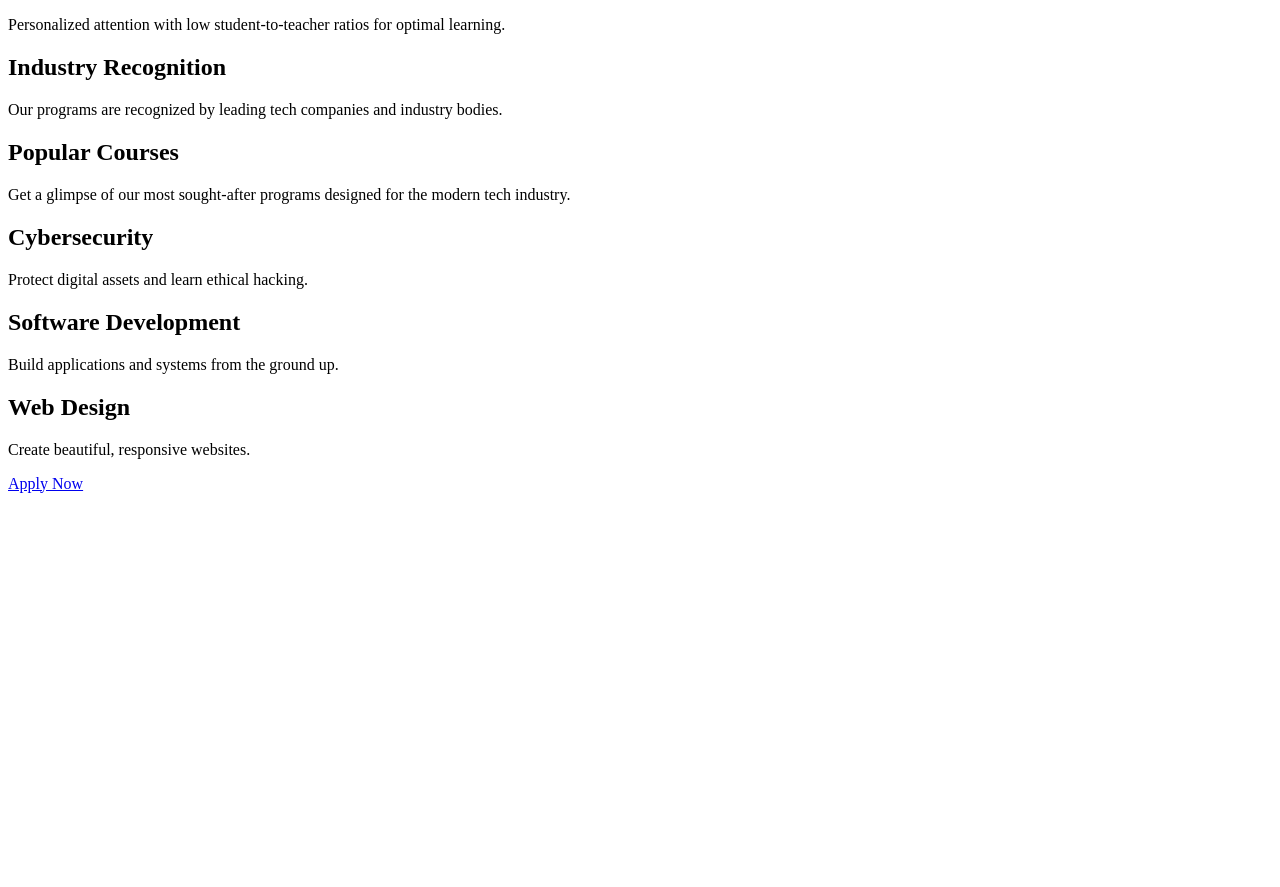
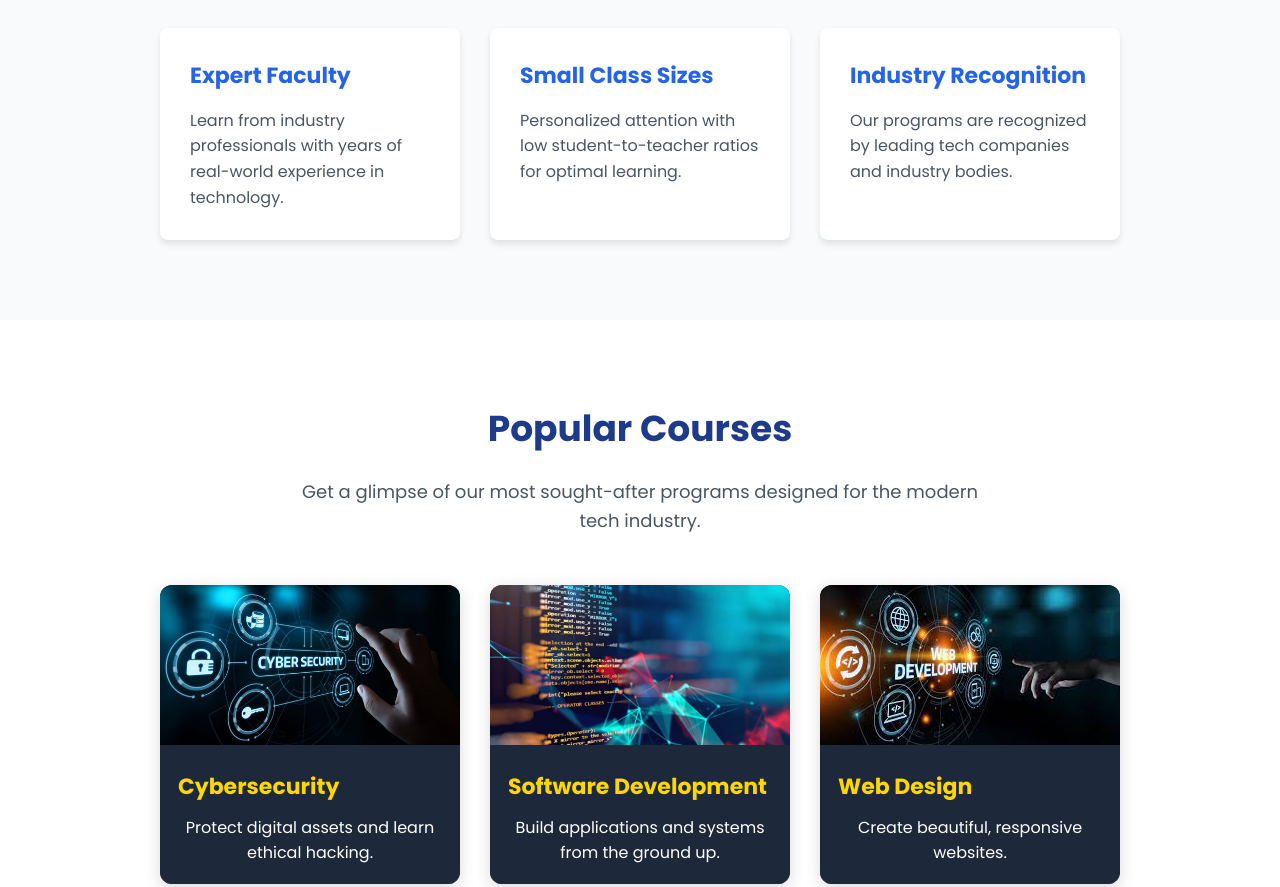
Before and after one commit to riccothebeast/Ispycollege, a plain HTML site: page aboutUs.html in a window 1280 px wide. Shown: the part 316-1203 px from the top of the page. Before the commit the page ends 817 px from the top, so only its background shows below. Drawn offline with Linux system fonts and the light colour scheme; the site is published under a folder, as on GitHub Pages, so addresses that start at the root find nothing.

Commit message:
new changes

```diff
--- a/aboutUs.html
+++ b/aboutUs.html
@@ -4,7 +4,7 @@
     <meta charset="UTF-8">
     <meta name="viewport" content="width=device-width, initial-scale=1.0">
     <title>About Us - TechCollege</title>
-    <link rel="stylesheet" href="/css/style.css">
+    <link rel="stylesheet" href="css/style.css">
     <link href="https://fonts.googleapis.com/css2?family=Poppins:wght@300;400;600;700&display=swap" rel="stylesheet">
 </head>
 <body>
--- a/css/style.css
+++ b/css/style.css
@@ -88,7 +88,7 @@ nav ul li a:hover {
 /* Hero Section Styles */
 .hero {
     padding: 80px 0;
-    background-image: url('/images/background1.jpg'); /* Update with your image path */
+    background-image: url('../images/background1.jpg'); /* Update with your image path */
     background-size: cover;
     background-position: center;
     background-repeat: no-repeat;
@@ -214,13 +214,13 @@ nav ul li a:hover {
 
 /* Specific Images */
 .course-item.cybersecurity .course-image {
-    background-image: url('/images/background2.jpg'); /* Update path as needed */
+    background-image: url('../images/background2.jpg'); /* Update path as needed */
 }
 .course-item.software-dev .course-image {
-    background-image: url('/images/background4.webp');
+    background-image: url('../images/background4.webp');
 }
 .course-item.web-design .course-image {
-    background-image: url('/images/background3.jpeg');
+    background-image: url('../images/background3.jpeg');
 }
 
 /* Content Section */
--- a/index.html
+++ b/index.html
@@ -4,7 +4,7 @@
     <meta charset="UTF-8">
     <meta name="viewport" content="width=device-width, initial-scale=1.0">
     <title>TechCollege - Shape Your Tech Future</title>
-    <link rel="stylesheet" href="/css/style.css">
+    <link rel="stylesheet" href="css/style.css">
     <link href="https://fonts.googleapis.com/css2?family=Poppins:wght@400;600;700&display=swap" rel="stylesheet">
 </head>
 <body>
```
